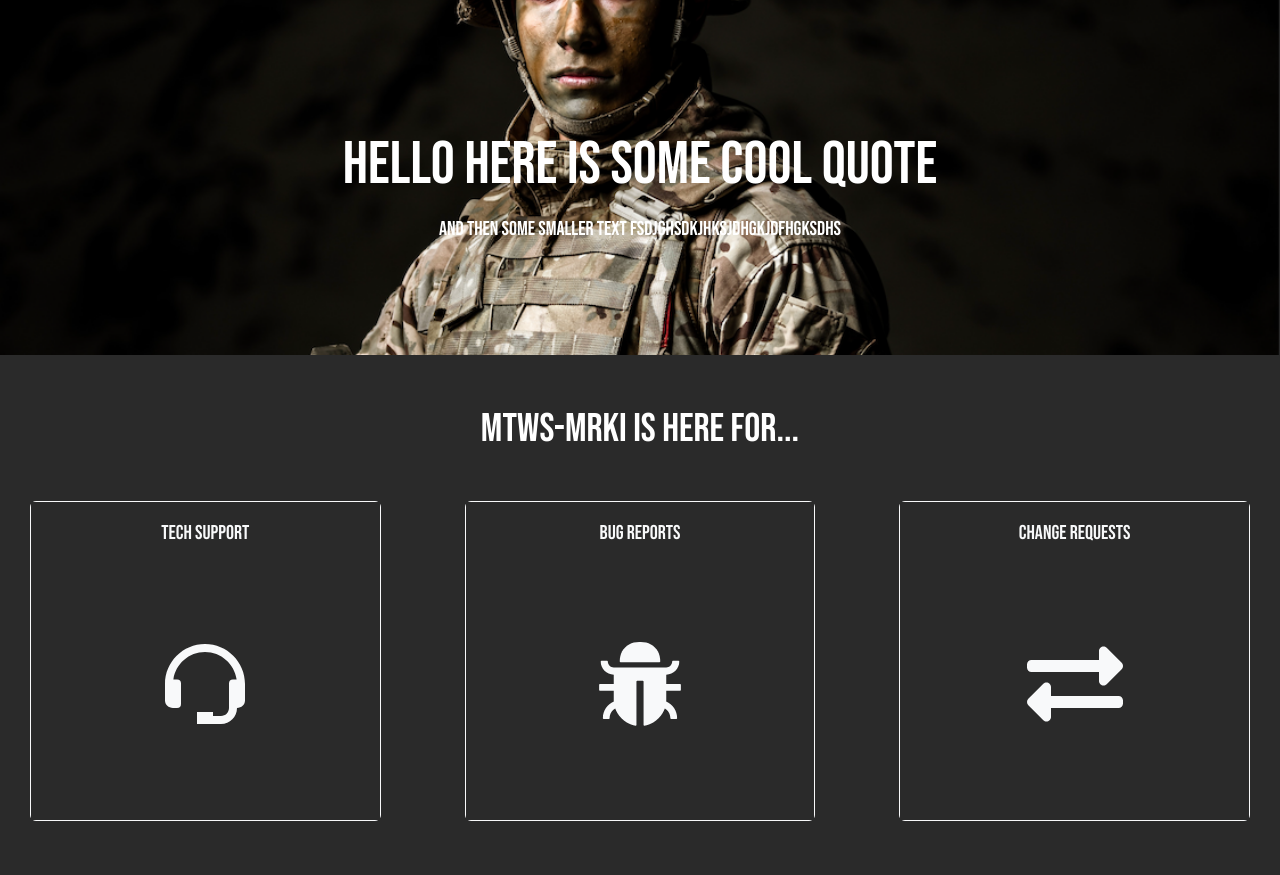
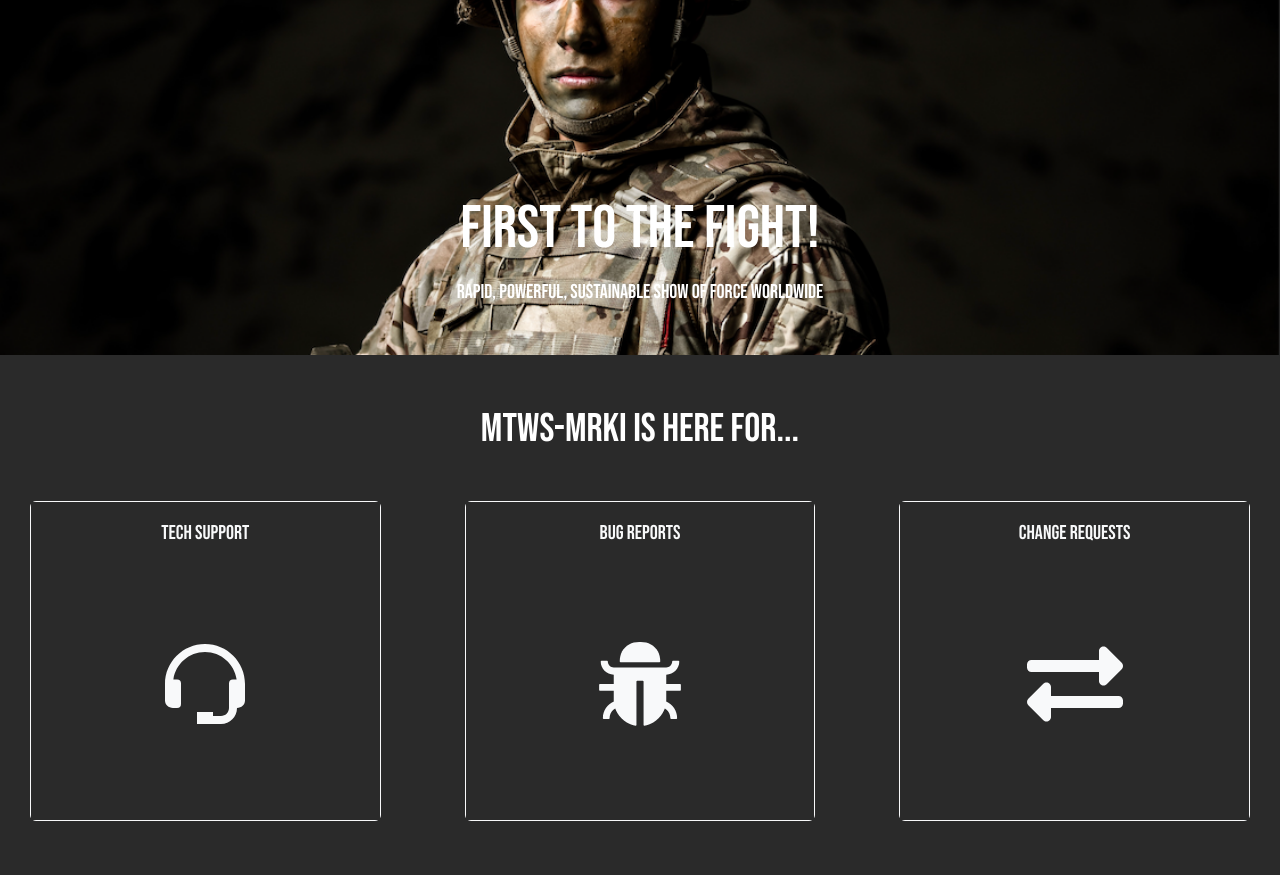
Before and after one commit to bridgetvon/mtws-portal, a React (Create React App) app: page / in a window 1280 px wide. Shown: the part 1480-2355 px from the top of the page. Built offline with nearby package versions, Linux system fonts and the light colour scheme.

Commit message:
updated quote

```diff
--- a/src/components/Hero/Hero.css
+++ b/src/components/Hero/Hero.css
@@ -28,17 +28,18 @@
 
 #lower-img-div{
   position: absolute;
-  top: 70%;
+  top: 80%;
   left: 50%;
   transform: translate(-50%, -50%);
   background: transparent;
   font-size: 60px;
   color: #fff;
+  text-align: center;
 }
 
 #lower-img-small{
     position: absolute;
-    top: 80%;
+    top: 90%;
     left: 50%;
     transform: translate(-50%, -50%);
     background: transparent;
--- a/src/components/Hero/Hero.js
+++ b/src/components/Hero/Hero.js
@@ -75,8 +75,8 @@ const Hero = () => {
             </Row>
             <div style={{position: 'relative'}}>
                 <img src={Soldier} alt="hero" id='lower-img' />
-                <div id="lower-img-div">hello here is some cool quote</div>
-                <div id="lower-img-small"> And then some smaller text fsdjghsdkjhksjdhgkjdfhgksdhs </div>
+                <div id="lower-img-div">First to the fight!</div>
+                <div id='lower-img-small'>Rapid, powerful, sustainable show of force worldwide</div>
             </div>
             <Row>
                 <Col>
```
